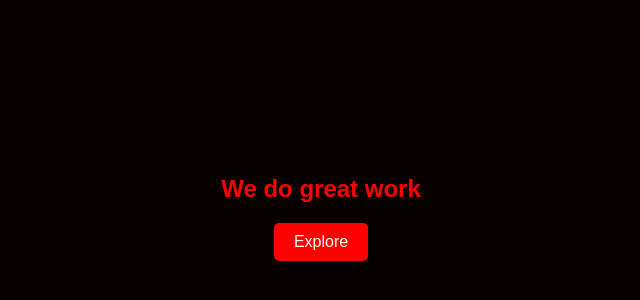
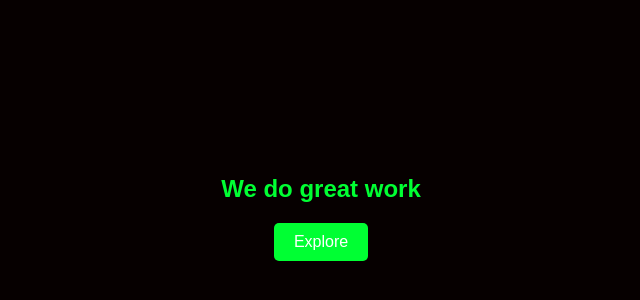
Before and after one commit to Lalitkumar78/cohort-2-git, a plain HTML site: page index.html in a window 1280 px wide. Shown: the part 182-482 px from the top of the page, without its empty margins (319-959 px from the left). Drawn offline with Linux system fonts and the light colour scheme.

Commit message:
second commit

```diff
--- a/style.css
+++ b/style.css
@@ -25,13 +25,13 @@ body {
 }
 
 h2{
-  color:rgb(255, 0, 0);
+  color:rgb(0, 255, 51);
 }
 
 button{
   padding:10px 20px;
   font-size:16px;
-  background-color:rgb(255, 0, 0);
+  background-color:rgb(0, 255, 51);
   color:white;
   border:none;
   border-radius:5px;
```
